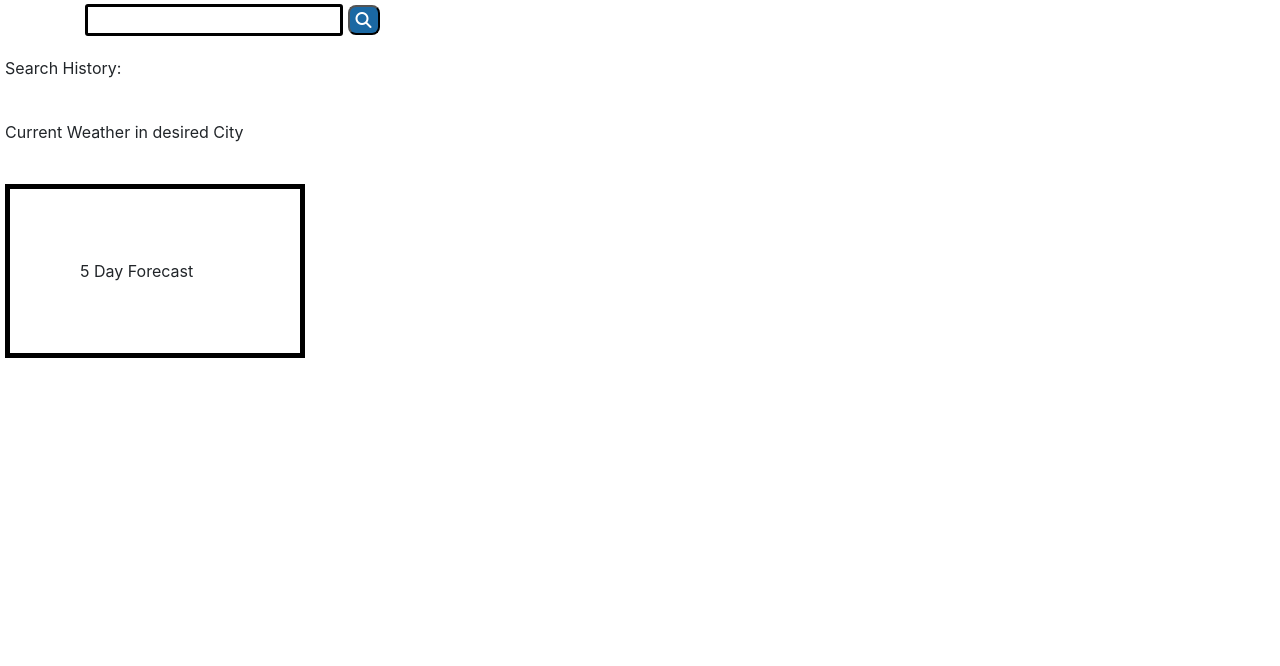
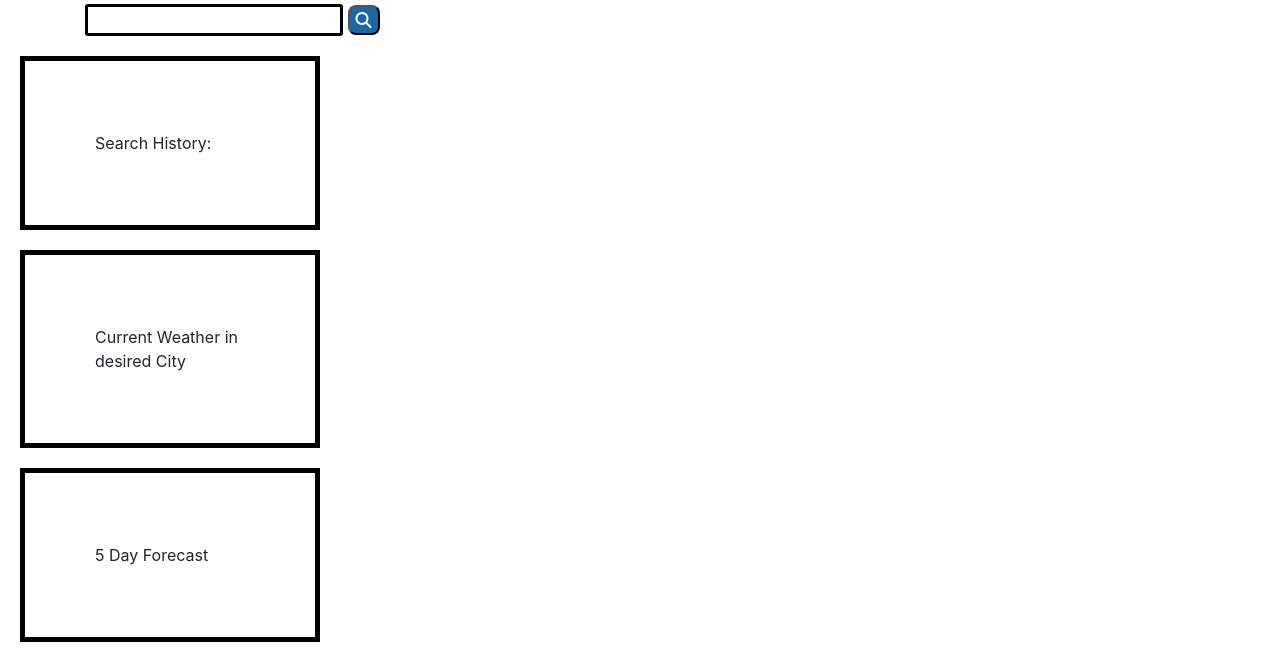
Before and after one commit to Saritapeter123/WeatherDashboard, a plain HTML site: page index.html in a window 1280 px wide. Shown: the part 134-800 px from the top of the page. Drawn offline with nearby package versions, Linux system fonts and the light colour scheme.

Commit message:
Add files via upload

```diff
--- a/index.html
+++ b/index.html
@@ -31,7 +31,6 @@
     </div>
 
     <!--Search History Card-->
-    <div class="row">
       <div class="col-3-md">
         <div class="card1">
           <div class="card-body">
@@ -39,10 +38,9 @@
           </div>
         </div>
       </div>
-    </div>
+
 
     <!--Current Weather Card-->
-    <div class="row">
       <div class="col-8-xlg">
         <div class="card2">
           <div class="card-body">
@@ -50,10 +48,9 @@
           </div>
         </div>
       </div>
-    </div>
+
 
     <!--5 Day Forecast Card-->
-    <div class="row">
       <div class="col-12-lg">
         <div class="card3">
           <div class="card-body">
@@ -61,7 +58,7 @@
           </div>
         </div>
       </div>
-    </div>
+
 
 
 
--- a/style.css
+++ b/style.css
@@ -30,6 +30,20 @@ button {
     font-size: 20x;
 }
 
+.card1 {
+    width: 300px;
+    border: 5px solid Black;
+    padding: 50px;
+    margin: 20px;
+}
+
+.card2 {
+    width: 300px;
+    border: 5px solid Black;
+    padding: 50px;
+    margin: 20px;
+}
+
 .card3 {
     width: 300px;
     border: 5px solid black;
```
